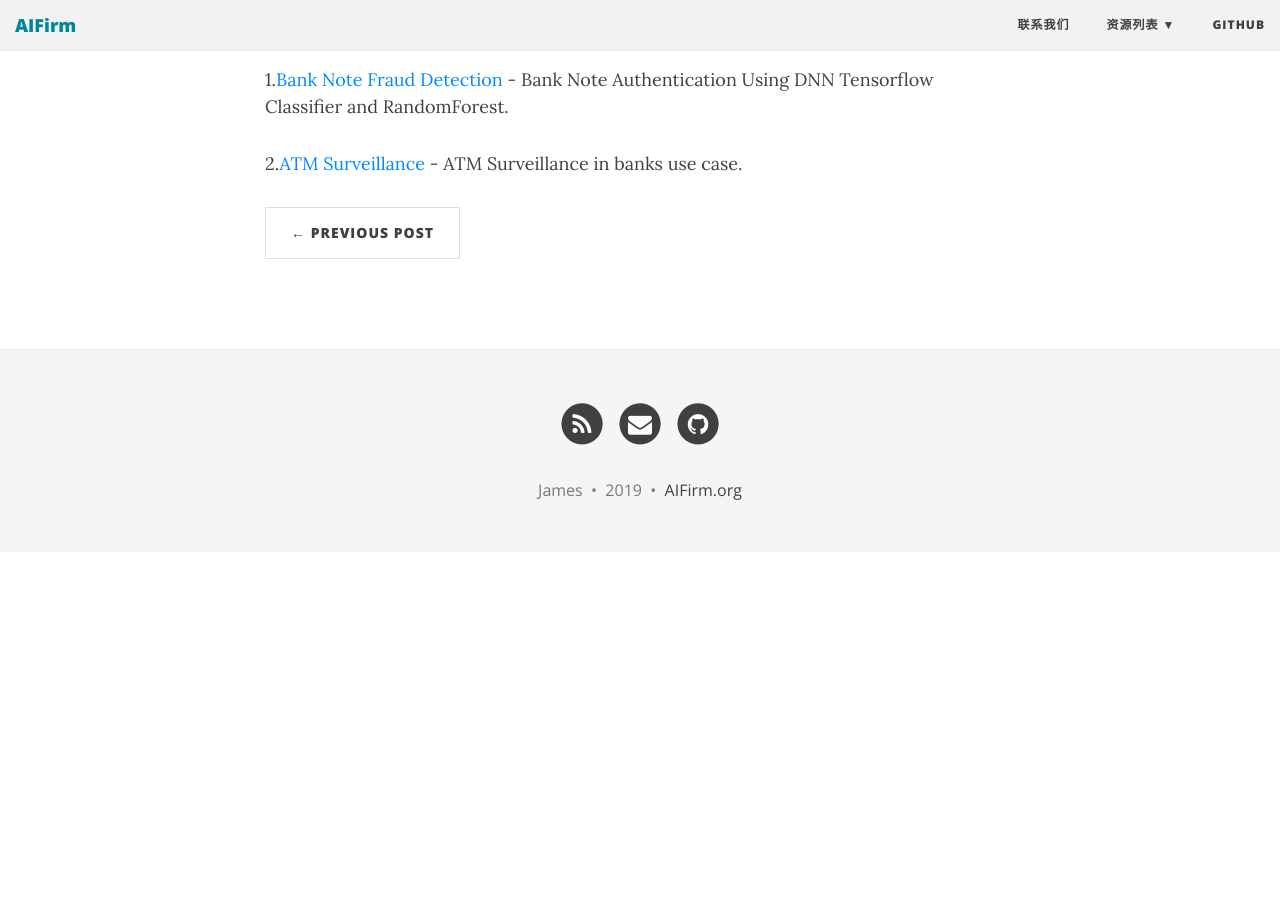
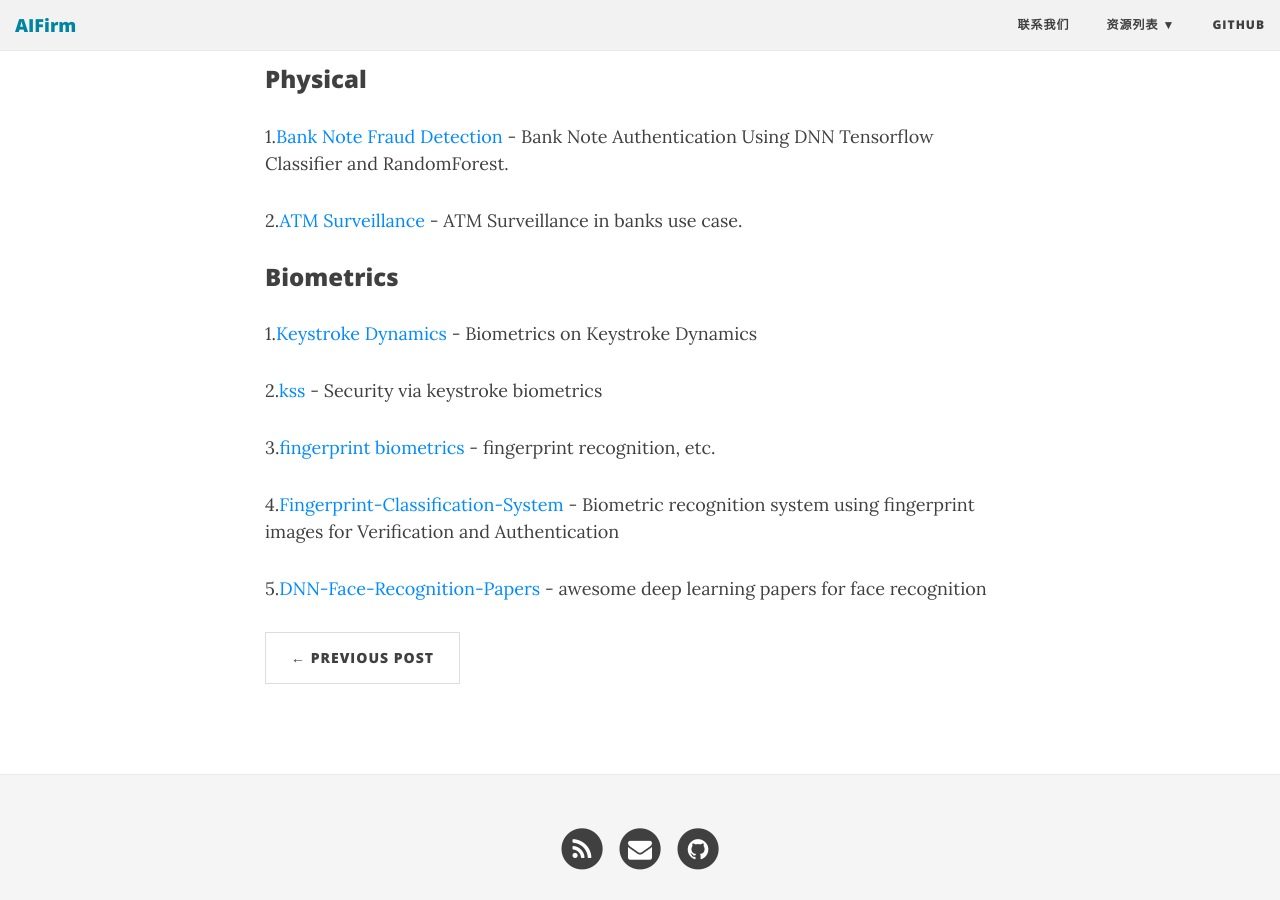
Before and after one commit to AIFirm/AIFirm.github.io, a Jekyll site: the page built from _posts/2019-06-15-github-ai-applications-of-banking-and-insturance.md, in a window 1280 px wide and 900 px high, scrolled down 1980 px. Built offline with Jekyll 4.4.1, drawn with Linux system fonts in a browser that asks for light colours; nearby versions of some CDN libraries; before the commit the page ends 2532 px from its top, so only the background shows below that; some of the changed text lies outside the part shown.

Commit message:
20190615-4

```diff
--- a/_posts/2019-06-15-github-ai-applications-of-banking-and-insturance.md
+++ b/_posts/2019-06-15-github-ai-applications-of-banking-and-insturance.md
@@ -57,3 +61,15 @@
 1.[Bank Note Fraud Detection](https://github.com/apoorv-goel/Bank-Note-Authentication-Using-DNN-Tensorflow-Classifier-and-RandomForest) - Bank Note Authentication Using DNN Tensorflow Classifier and RandomForest.
 
 2.[ATM Surveillance](https://github.com/shivangchopra11/InfyHack) - ATM Surveillance in banks use case.
+
+### Biometrics
+
+1.[Keystroke Dynamics](https://github.com/njanakiev/keystroke-biometrics) - Biometrics on Keystroke Dynamics
+
+2.[kss](https://github.com/yuzeh/kss) - Security via keystroke biometrics
+
+3.[fingerprint biometrics](https://github.com/rtshadow/biometrics) - fingerprint recognition, etc.
+
+4.[Fingerprint-Classification-System](https://github.com/Rubens10010/Fingerprint-Classification-System) - Biometric recognition system using fingerprint images for Verification and Authentication
+
+5.[DNN-Face-Recognition-Papers](https://github.com/L706077/DNN-Face-Recognition-Papers) - awesome deep learning papers for face recognition
```
Also changed, not shown: other parts of _posts/2019-06-15-github-ai-applications-of-banking-and-insturance.md (+4 -0 lines).
